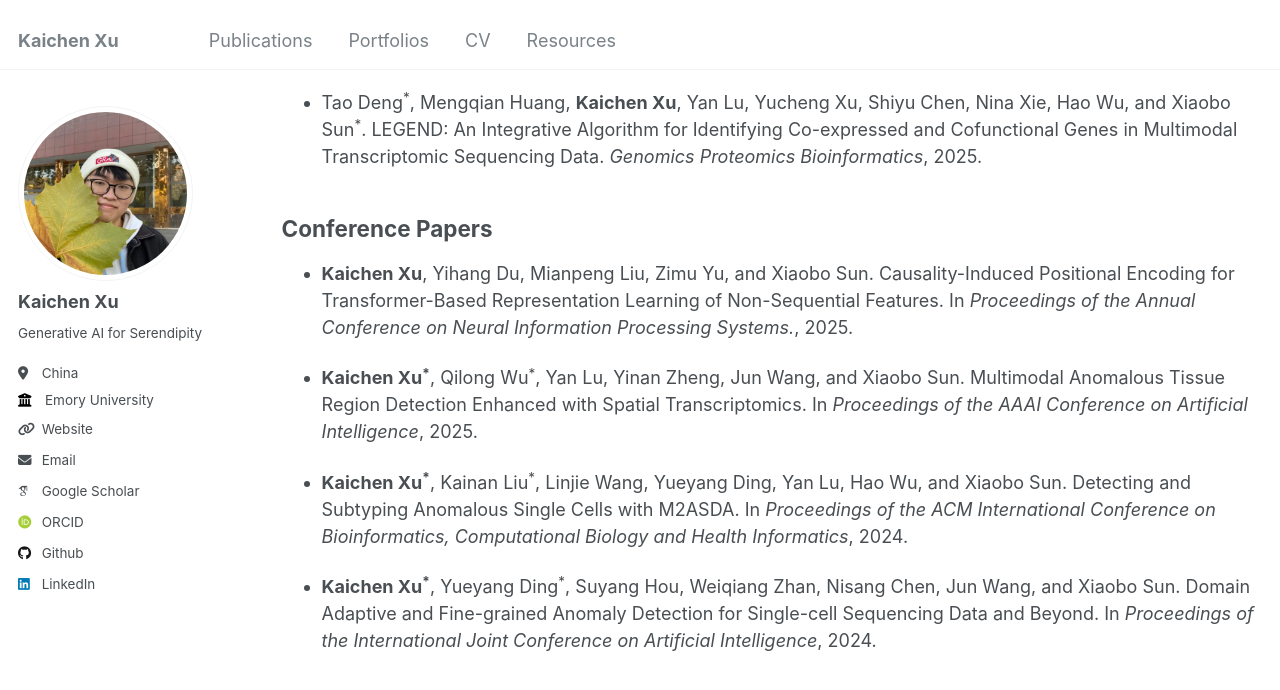
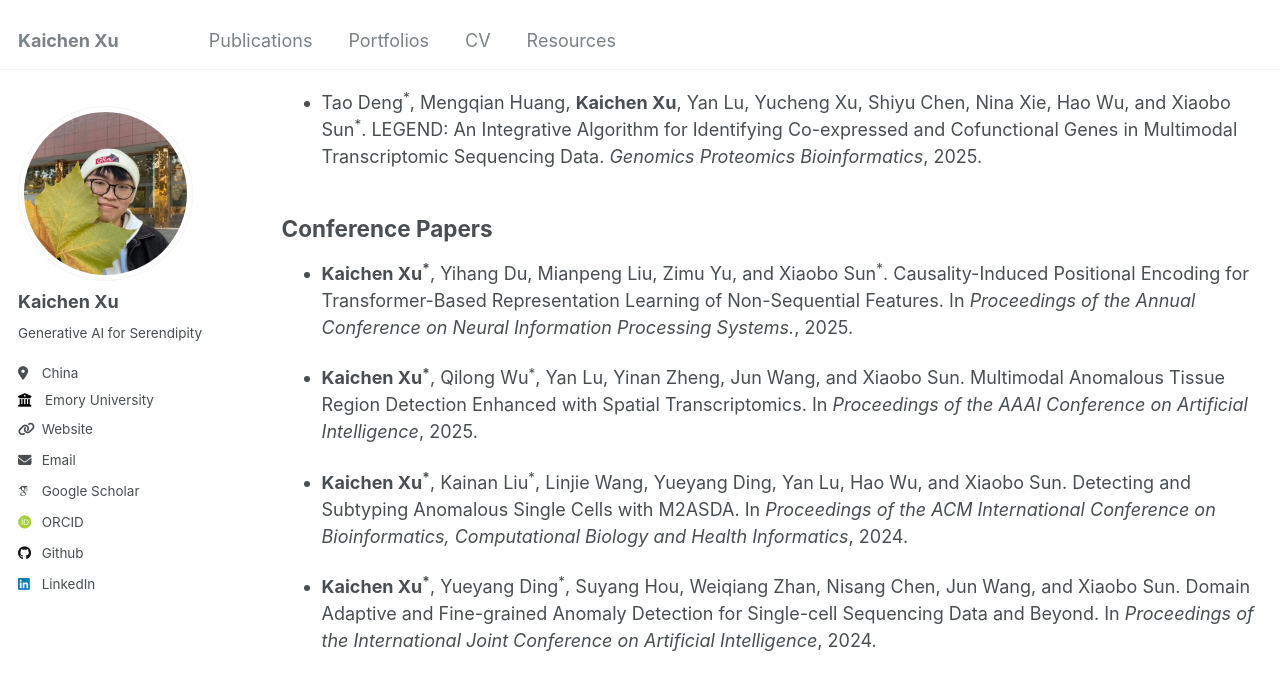
Before and after one commit to Catchxu/Catchxu.github.io, a Jekyll site: the page built from _pages/publications.md, in a window 1280 px wide and 900 px high, scrolled down 389 px. Shown: the top 690 px of the window. Built offline with Jekyll 4.4.1, drawn with Linux system fonts in a browser that asks for light colours; some web fonts are replaced.

```diff
--- a/_pages/publications.md
+++ b/_pages/publications.md
@@ -30,7 +30,7 @@ author_profile: true
 
 ## Conference Papers
 
-* <b>Kaichen Xu</b>, Yihang Du, Mianpeng Liu, Zimu Yu, and Xiaobo Sun. Causality-Induced Positional Encoding for Transformer-Based Representation Learning of Non-Sequential Features. In <i>Proceedings of the Annual Conference on Neural Information Processing Systems.</i>, 2025.
+* <b>Kaichen Xu<sup>*</sup></b>, Yihang Du, Mianpeng Liu, Zimu Yu, and Xiaobo Sun<sup>*</sup>. Causality-Induced Positional Encoding for Transformer-Based Representation Learning of Non-Sequential Features. In <i>Proceedings of the Annual Conference on Neural Information Processing Systems.</i>, 2025.
 
 * <b>Kaichen Xu<sup>*</sup></b>, Qilong Wu<sup>*</sup>, Yan Lu, Yinan Zheng, Jun Wang, and Xiaobo Sun. Multimodal Anomalous Tissue Region Detection Enhanced with Spatial Transcriptomics. In <i>Proceedings of the AAAI Conference on Artificial Intelligence</i>, 2025.
 
```
